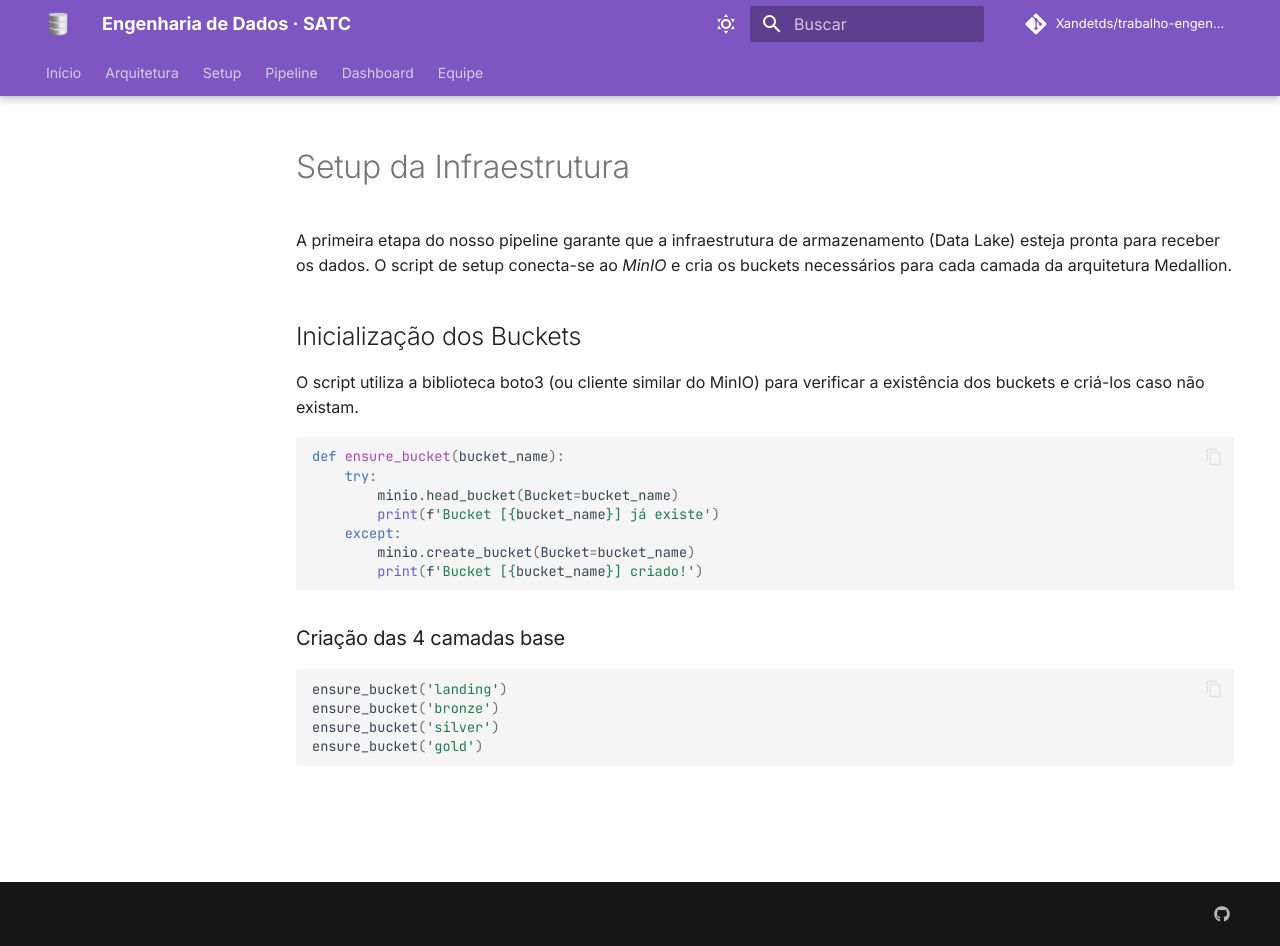
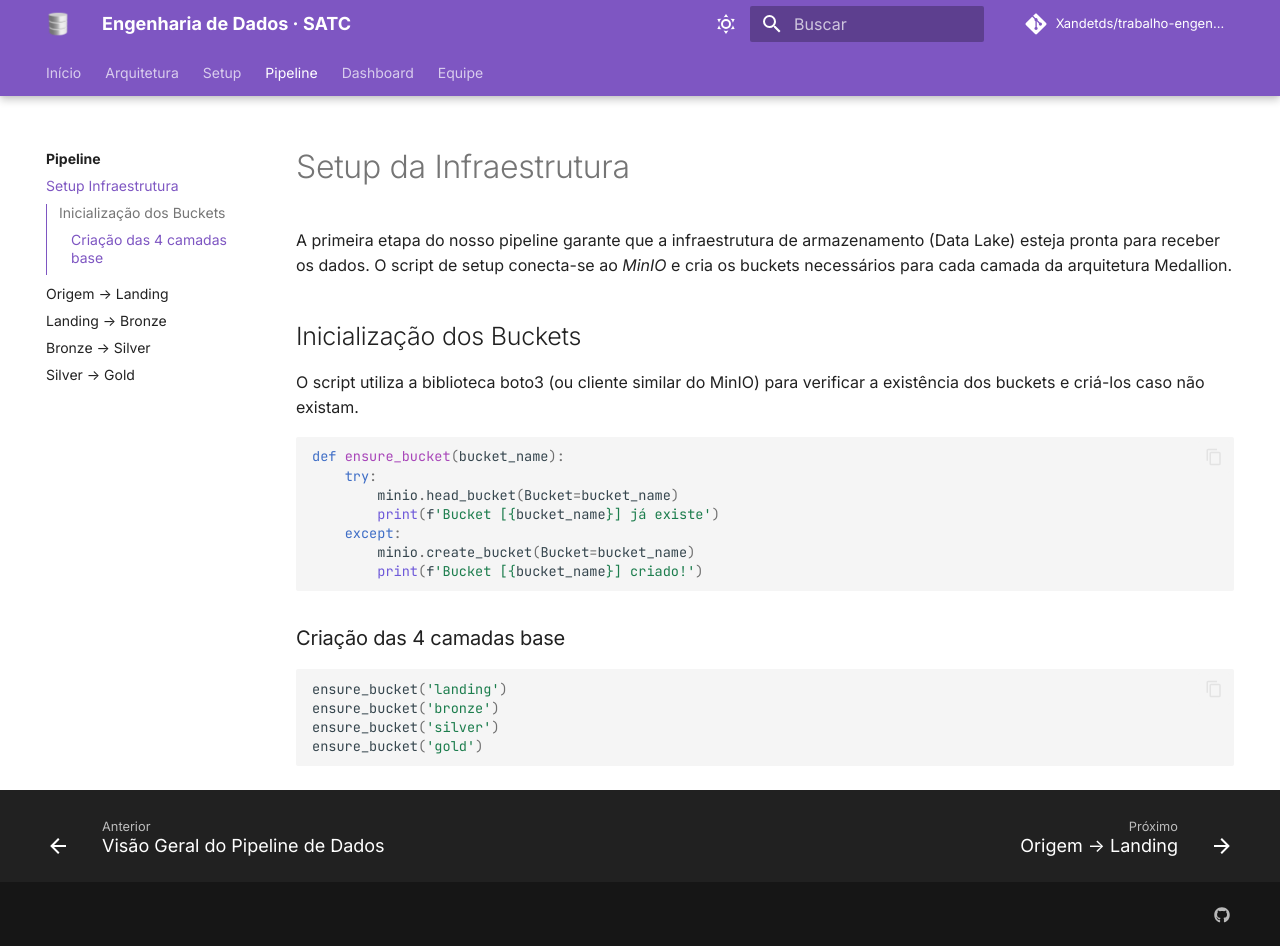
Before and after one commit to Xandetds/trabalho-engenharia-de-dados, an MkDocs documentation site: the page built from docs/pipeline/setup.md, in a window 1280 px wide and 946 px high. Built offline with MkDocs 1.6.1 and Material for MkDocs 9.7.7, drawn with Linux system fonts in a browser that asks for light colours; comment, search, counter and statistics services are not loaded.

Commit message:
docs: ajuste para visualizar o setup na barra lateral

```diff
--- a/mkdocs.yml
+++ b/mkdocs.yml
@@ -56,6 +56,7 @@ nav:
     - Rodando o Projeto: setup/running.md
   - Pipeline:
     - pipeline/index.md
+    - Setup Infraestrutura: pipeline/setup.md
     - Origem → Landing: pipeline/landing.md
     - Landing → Bronze: pipeline/bronze.md
     - Bronze → Silver: pipeline/silver.md
```
